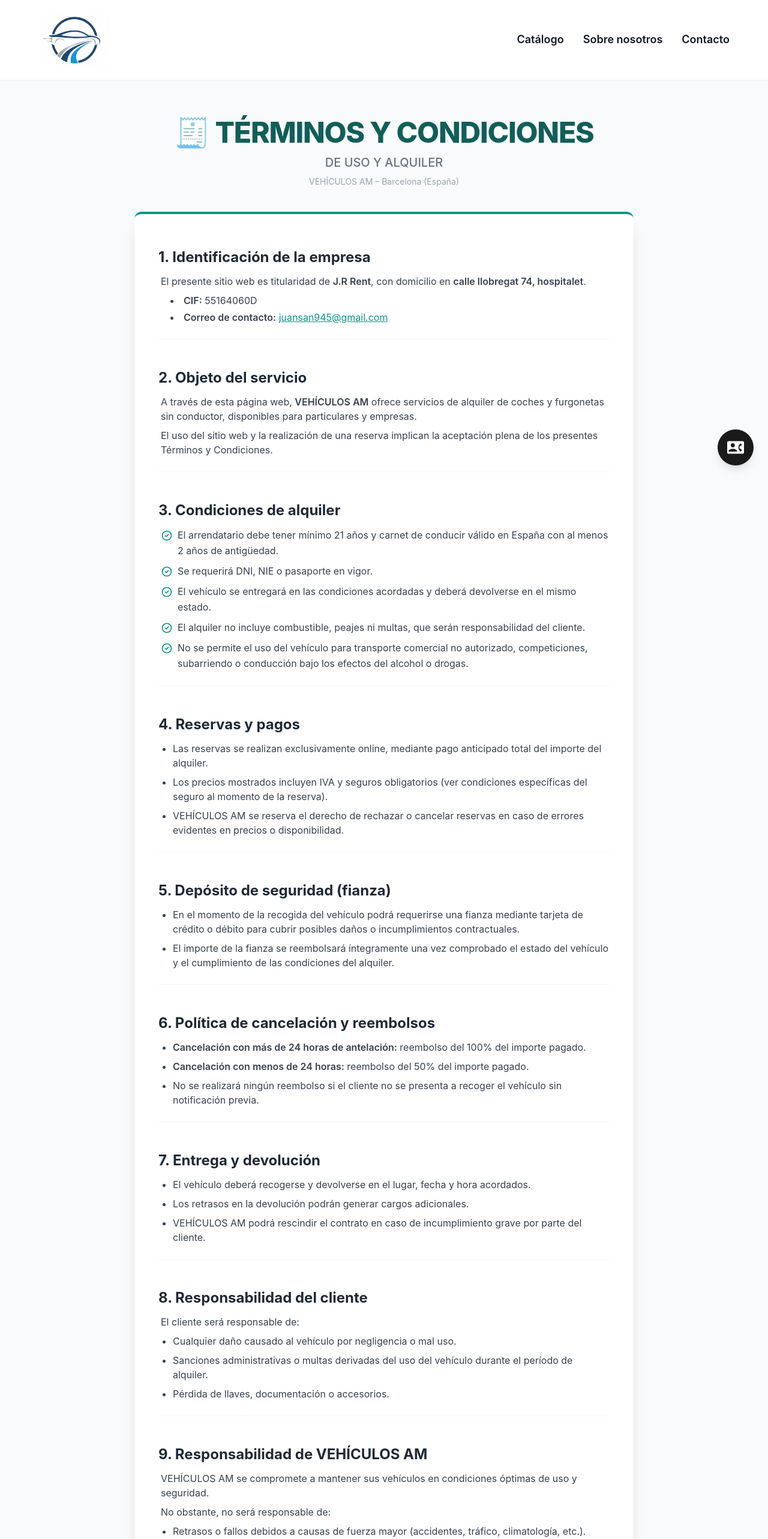
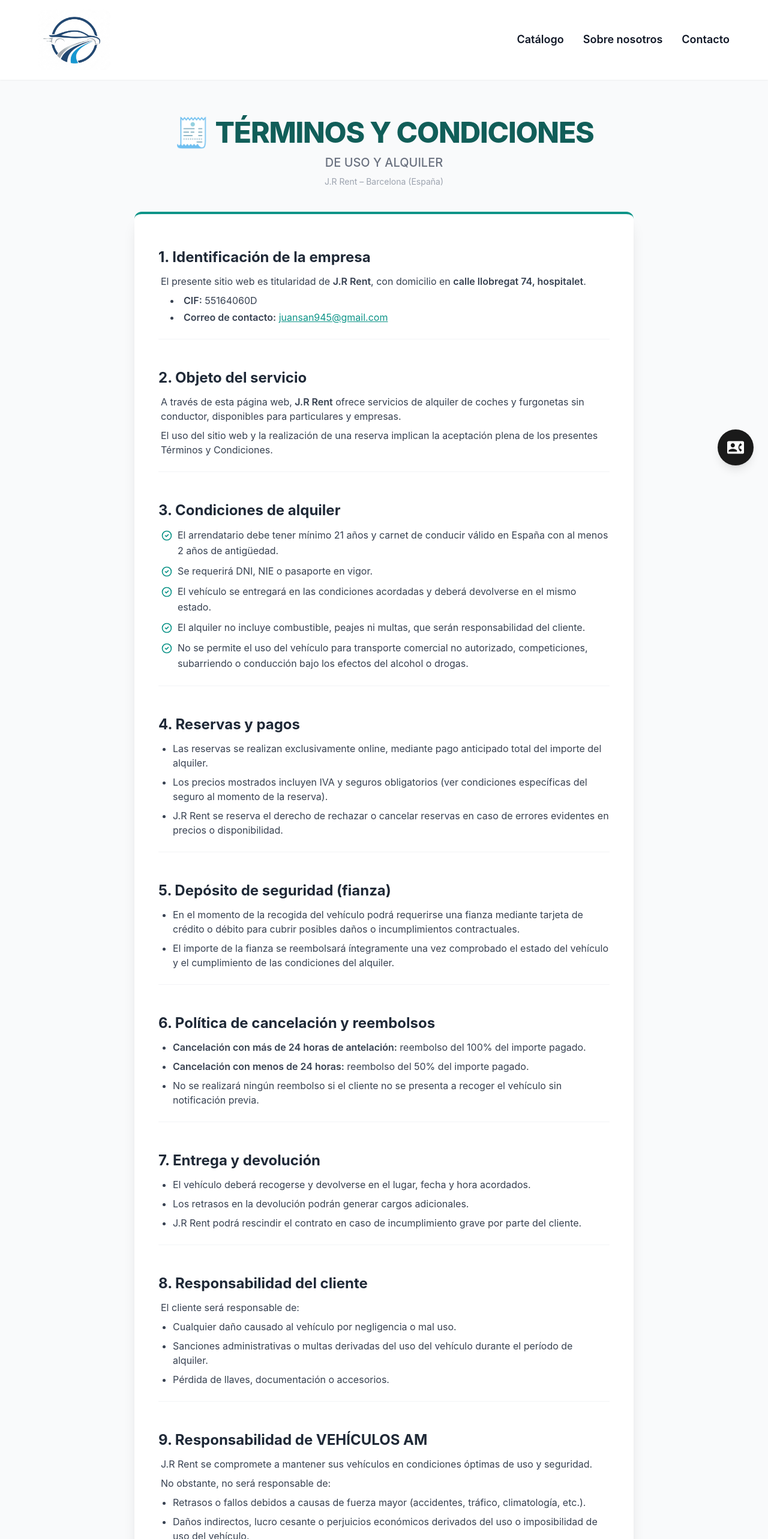
Before and after one commit to tonixg24-cell/JRRent, a Next.js app: page /en/terminos-y-condiciones in a window 1280 px wide. Shown: the top 2566 px of the page at 60% size. Built offline with nearby package versions, Linux system fonts and the light colour scheme.

Commit message:
Update company name from VEHÍCULOS AM to J.R Rent

```diff
--- a/src/app/[locale]/(pages)/terminos-y-condiciones/page.tsx
+++ b/src/app/[locale]/(pages)/terminos-y-condiciones/page.tsx
@@ -77,7 +77,7 @@
       content: (
         <div className="space-y-2 text-gray-700">
           <p>
-            A través de esta página web, <strong className="font-semibold">VEHÍCULOS AM</strong> ofrece servicios de alquiler de coches y furgonetas sin conductor, disponibles para particulares y empresas.
+            A través de esta página web, <strong className="font-semibold">J.R Rent</strong> ofrece servicios de alquiler de coches y furgonetas sin conductor, disponibles para particulares y empresas.
           </p>
           <p>
             El uso del sitio web y la realización de una reserva implican la aceptación plena de los presentes Términos y Condiciones.
@@ -110,7 +110,7 @@
             Los precios mostrados incluyen IVA y seguros obligatorios (ver condiciones específicas del seguro al momento de la reserva).
           </li>
           <li>
-            VEHÍCULOS AM se reserva el derecho de rechazar o cancelar reservas en caso de errores evidentes en precios o disponibilidad.
+            J.R Rent se reserva el derecho de rechazar o cancelar reservas en caso de errores evidentes en precios o disponibilidad.
           </li>
         </ul>
       ),
@@ -158,7 +158,7 @@
             Los retrasos en la devolución podrán generar cargos adicionales.
           </li>
           <li>
-            VEHÍCULOS AM podrá rescindir el contrato en caso de incumplimiento grave por parte del cliente.
+            J.R Rent podrá rescindir el contrato en caso de incumplimiento grave por parte del cliente.
           </li>
         </ul>
       ),
@@ -183,7 +183,7 @@
       content: (
         <>
           <p className="mb-2 text-gray-700">
-            VEHÍCULOS AM se compromete a mantener sus vehículos en condiciones óptimas de uso y seguridad.
+            J.R Rent se compromete a mantener sus vehículos en condiciones óptimas de uso y seguridad.
           </p>
           <p className="mb-2 text-gray-700">
             No obstante, no será responsable de:
@@ -202,7 +202,7 @@
         <ul className="list-disc list-outside ml-5 space-y-2 text-gray-700">
           <li>El usuario se compromete a hacer un uso lícito, diligente y responsable del sitio web.</li>
           <li>Está prohibido el uso fraudulento, la recolección de datos de otros usuarios o el acceso no autorizado a áreas restringidas.</li>
-          <li>VEHÍCULOS AM no se hace responsable de posibles errores técnicos o interrupciones temporales del servicio web.</li>
+          <li>J.R Rent no se hace responsable de posibles errores técnicos o interrupciones temporales del servicio web.</li>
         </ul>
       ),
     },
@@ -211,7 +211,7 @@
       title: "Propiedad intelectual",
       content: (
         <p className="text-gray-700">
-          Todos los contenidos del sitio (textos, imágenes, logotipos, marcas, etc.) son propiedad de VEHÍCULOS AM o de sus legítimos titulares, y están protegidos por la legislación de propiedad intelectual e industrial.
+          Todos los contenidos del sitio (textos, imágenes, logotipos, marcas, etc.) son propiedad de J.R Rent o de sus legítimos titulares, y están protegidos por la legislación de propiedad intelectual e industrial.
         </p>
       ),
     },
@@ -221,7 +221,7 @@
       content: (
         <div className="space-y-2 text-gray-700">
           <p>
-            VEHÍCULOS AM cumple con el Reglamento (UE) 2016/679 (RGPD) y la Ley Orgánica 3/2018 (LOPDGDD).
+            J.R Rent cumple con el Reglamento (UE) 2016/679 (RGPD) y la Ley Orgánica 3/2018 (LOPDGDD).
           </p>
           <ul className="list-disc list-outside ml-5 space-y-2">
             <li>
@@ -267,7 +267,7 @@
             DE USO Y ALQUILER
           </p>
           <p className="mt-2 text-sm text-gray-400">
-            VEHÍCULOS AM – Barcelona (España)
+            J.R Rent – Barcelona (España)
           </p>
         </div>
 
```
